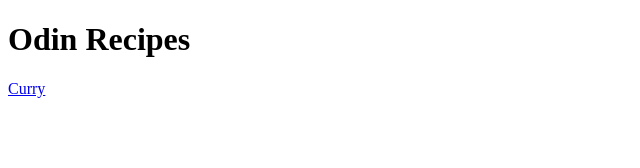
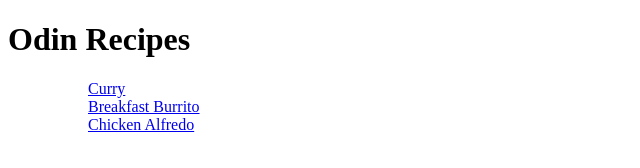
Before and after one commit to JustJunior821/odin-recipes, a plain HTML site: page index.html in a window 1280 px wide. Shown: the whole page, without its empty margins (0-640 px from the left). Drawn offline with Linux system fonts and the light colour scheme.

Commit message:
Added navigation links to new recipes
Allows users to access new recipe pages

```diff
--- a/index.html
+++ b/index.html
@@ -7,7 +7,11 @@
 
     <body>
         <h1>Odin Recipes</h1>
-        <a href="recipes/curry.html">Curry </a>
+        <ul>
+           <ul><a href="recipes/curry.html">Curry </a> </ul>
+           <ul><a href="recipes/breakfast_burrito.html">Breakfast Burrito </a> </ul>
+           <ul> <a href="recipes/chicken_alfredo.html">Chicken Alfredo </a> </ul>
+        </ul>
     </body>
 
 <html>
```
